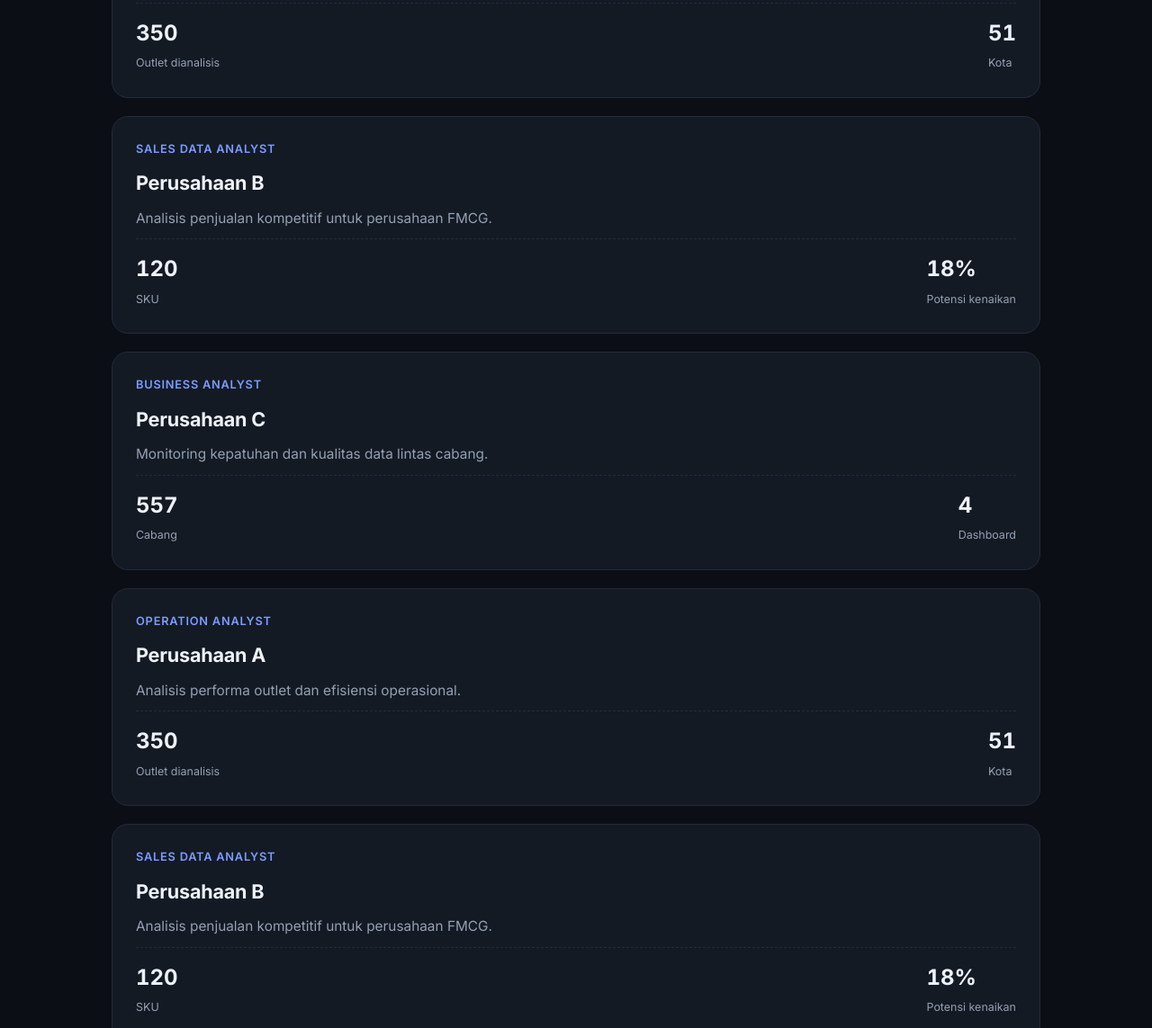
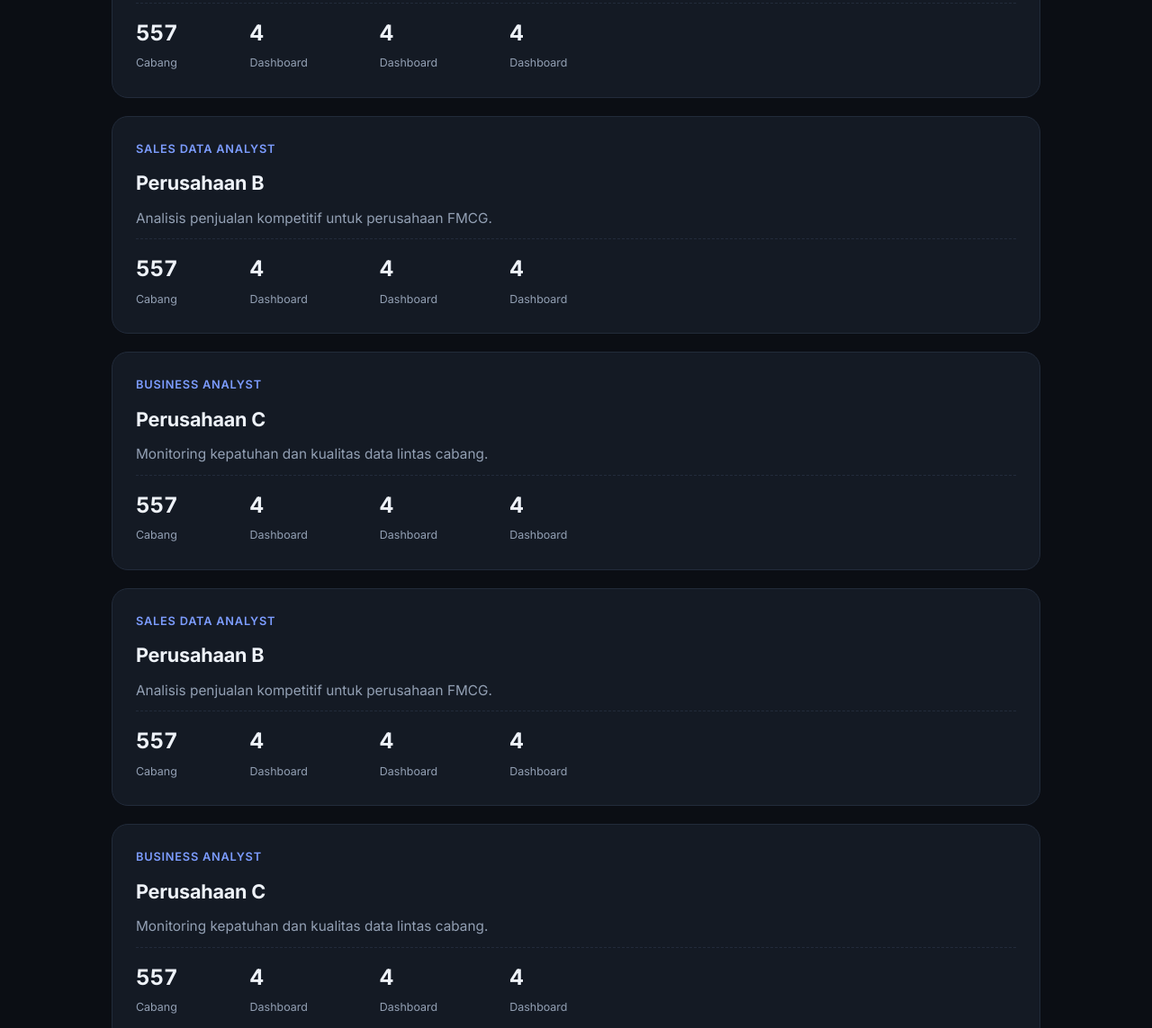
Before and after one commit to ilman-gfari/portofolio-web, a plain HTML site: page index.html in a window 1280 px wide. Shown: the part 1238-2381 px from the top of the page at 90% size. Drawn offline with Linux system fonts and the light colour scheme.

Commit message:
ubah konfirgurasi css dan js

```diff
--- a/config.js
+++ b/config.js
@@ -32,22 +32,19 @@ const PROFILE = {
       { company: "Perusahaan A", role: "Operation Analyst",
         desc: "Analisis performa outlet dan efisiensi operasional.",
         href: "1-portofolio/index.html",
-        stats: [{ value: 350, suffix: "", label: "Outlet dianalisis" }, { value: 51, suffix: "", label: "Kota" }] },
+        stats: [{ value: 557, suffix: "", label: "Cabang" }, { value: 4, suffix: "", label: "Dashboard" }, { value: 4, suffix: "", label: "Dashboard" },{ value: 4, suffix: "", label: "Dashboard" }] },
       { company: "Perusahaan B", role: "Sales Data Analyst",
         desc: "Analisis penjualan kompetitif untuk perusahaan FMCG.",
         href: "#",
-        stats: [{ value: 120, suffix: "", label: "SKU" }, { value: 18, suffix: "%", label: "Potensi kenaikan" }] },
+        stats: [{ value: 557, suffix: "", label: "Cabang" }, { value: 4, suffix: "", label: "Dashboard" }, { value: 4, suffix: "", label: "Dashboard" },{ value: 4, suffix: "", label: "Dashboard" }] },
       { company: "Perusahaan C", role: "Business Analyst",
         desc: "Monitoring kepatuhan dan kualitas data lintas cabang.",
-        href: "#",
-        stats: [{ value: 557, suffix: "", label: "Cabang" }, { value: 4, suffix: "", label: "Dashboard" }] },      { company: "Perusahaan A", role: "Operation Analyst",
-        desc: "Analisis performa outlet dan efisiensi operasional.",
         href: "1-portofolio/index.html",
-        stats: [{ value: 350, suffix: "", label: "Outlet dianalisis" }, { value: 51, suffix: "", label: "Kota" }] },
+        stats: [{ value: 557, suffix: "", label: "Cabang" }, { value: 4, suffix: "", label: "Dashboard" }, { value: 4, suffix: "", label: "Dashboard" },{ value: 4, suffix: "", label: "Dashboard" }] },
       { company: "Perusahaan B", role: "Sales Data Analyst",
         desc: "Analisis penjualan kompetitif untuk perusahaan FMCG.",
         href: "#",
-        stats: [{ value: 120, suffix: "", label: "SKU" }, { value: 18, suffix: "%", label: "Potensi kenaikan" }] },
+        stats: [{ value: 557, suffix: "", label: "Cabang" }, { value: 4, suffix: "", label: "Dashboard" }, { value: 4, suffix: "", label: "Dashboard" },{ value: 4, suffix: "", label: "Dashboard" }] },
       { company: "Perusahaan C", role: "Business Analyst",
         desc: "Monitoring kepatuhan dan kualitas data lintas cabang.",
         href: "#",
--- a/style.css
+++ b/style.css
@@ -92,7 +92,7 @@ a { color: inherit; text-decoration: none; }
 .card .role { font-size: .8rem; font-weight: 600; letter-spacing: .06em; text-transform: uppercase; color: var(--accent); }
 .card h3 { margin: 0; font-size: 1.35rem; letter-spacing: -.01em; }
 .card p { margin: 0; color: var(--muted); font-size: .96rem; }
-.stats { display: flex;justify-content: space-between; gap: 20px; margin-top: auto; padding-top: 14px; border-top: 1px dashed var(--border); }
+.stats { display: flex; gap: 80px; margin-top: auto; padding-top: 14px; border-top: 1px dashed var(--border); }
 .stat b { display: block; font-size: 1.5rem; font-variant-numeric: tabular-nums; }
 .stat span { font-size: .78rem; color: var(--muted); }
 .card .arrow { position: absolute; top: 22px; right: 24px; opacity: 0; transform: translate(-6px, 6px); transition: .25s; color: var(--accent); }
```
